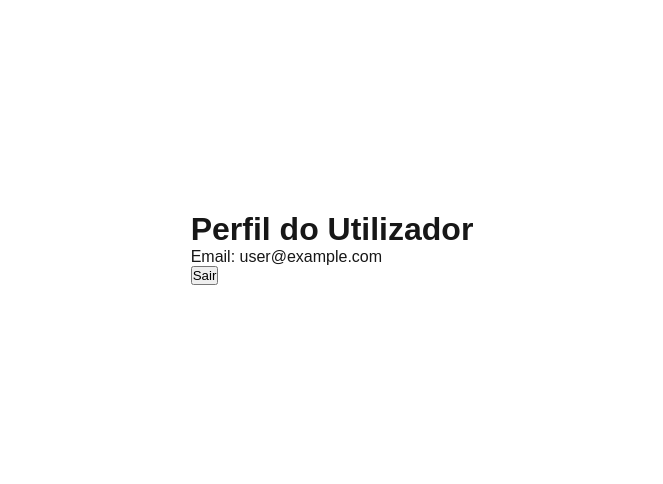
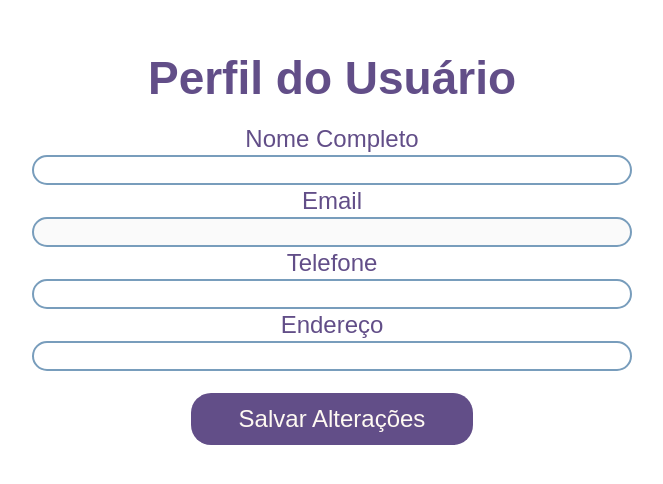
Before and after one commit to maisaolisilva/Adote, a Next.js app: page /profile in a window 1280 px wide. Shown: the part 152-636 px from the top of the page, without its empty margins (308-971 px from the left). Built offline with nearby package versions, Linux system fonts and the light colour scheme; no server answers; the database is empty; sample sign-in values are in the browser's storage.

Commit message:
implementação da página /profile e a sua rota api

```diff
--- a/src/app/api/auth/register/route.ts
+++ b/src/app/api/auth/register/route.ts
@@ -3,7 +3,7 @@ import User from '@/models/User'; // Importa o modelo de utilizador
 import clientPromise from '@/lib/mongodb'; // Importa a conexão MongoDB
 import bcrypt from 'bcryptjs';
 
-//requisição do tipo post
+//requisição do tipo post para cadastrar um novo usuário
 export async function POST(request: Request) {
   // Conecta ao MongoDB usando clientPromise
   const client = await clientPromise;
--- /dev/null
+++ b/src/app/api/users/[id]/route.ts
@@ -0,0 +1,37 @@
+import { NextResponse } from 'next/server';
+import User from '@/models/User';
+import { dbConnect } from '@/lib/mongodb';
+import mongoose from 'mongoose';
+
+//Busca os dados cadastrados
+export async function GET(request: Request, { params }: { params: { id: string } }) {
+  await dbConnect();
+  const { id } = params;
+
+  try {
+    const user = await User.findById(id).lean();
+    if (!user) {
+      return NextResponse.json({ message: 'Usuário não encontrado.' }, { status: 404 });
+    }
+    return NextResponse.json(user, { status: 200 });
+  } catch (error) {
+      return NextResponse.json({ message: 'Erro ao buscar usuário.' }, { status: 500 });
+  }
+}
+
+//Requisição para atualização dos dados cadastrados
+export async function PUT(request: Request, { params }: { params: { id: string } }) {
+  await dbConnect();
+  const { id } = params;
+  const userData = await request.json();
+
+  try {
+    const updatedUser = await User.findByIdAndUpdate(new mongoose.Types.ObjectId(id), userData, { new: true });
+    if (!updatedUser) {
+      return NextResponse.json({ message: 'Usuário não encontrado.' }, { status: 404 });
+    }
+    return NextResponse.json({ message: 'Perfil atualizado com sucesso!' }, { status: 200 });
+  } catch (error) {
+    return NextResponse.json({ message: 'Erro ao atualizar perfil.' }, { status: 500 });
+  }
+}
--- a/src/app/profile/page.tsx
+++ b/src/app/profile/page.tsx
@@ -1,23 +1,147 @@
 'use client';
+import { useState, useEffect } from 'react';
+import { useSession } from 'next-auth/react';
+import styled from 'styled-components';
+import { useRouter } from 'next/navigation';
+import Titulo from '@/components/Titulo';
 
-import { useSession, signOut } from 'next-auth/react';
+const ProfileContainer = styled.section`
+  display: flex;
+    flex-direction: column;
+    justify-content: center;
+    gap: 20px;
+    width: 100%;
+    max-width: 600px;
+    text-align: center;
+    input{
+        border: 2px solid #789DBC;
+        width: 100%;
+        height: 30px;
+        margin: 2px 0;
+        border-radius: 20px;
+        text-align: center;
+        font-size: 16px;
+    }
 
-export default function UserProfile() {
+    label{
+        font-size: 24px;
+        color: #624E88;
+    }
+
+    button{
+        background-color: #624E88;
+        border: none;
+        padding: 0.5em 2em;
+        border-radius: 20px;
+        font-size: 24px;
+        color: #FEF9F2;
+        margin-top: 20px;
+        &:hover{
+            cursor: pointer;
+            opacity: 0.8;
+        }
+    }
+`;
+
+export default function ProfilePage() {
   const { data: session, status } = useSession();
+  const router = useRouter();
+  const [userData, setUserData] = useState({
+    fullName: '',
+    email: '',
+    phone: '',
+    address: '',
+    password: '',
+  });
 
-  if (status === 'loading') {
-    return <p>Carregando...</p>;
-  }
+  // Redireciona se não autenticado
+  useEffect(() => {
+    if (status === 'unauthenticated') {
+      router.push('/auth/signin');
+    }
+  }, [status, router]);
 
-  if (status === 'unauthenticated') {
-    return <p>Não estás autenticado</p>;
-  }
+  // Busca dados do usuário ao autenticar
+  useEffect(() => {
+    async function fetchUserData() {
+      try {
+        const response = await fetch(`/api/users/${session?.user?.id.toString()}`);
+        if (response.ok) {
+          const data = await response.json();
+          setUserData(data);
+        } else {
+          console.error("Usuário não encontrado ou erro na resposta da API");
+        }
+      } catch (error) {
+        console.error("Erro ao buscar dados do usuário: ", error);
+      }
+    }
+    if (status === 'authenticated' && session?.user?.id) {
+      fetchUserData();
+    }
+  }, [status, session]);
+
+
+  if (status === 'loading') return <p>Carregando...</p>;
+
+  const handleInputChange = (e: React.ChangeEvent<HTMLInputElement>) => {
+    const { name, value } = e.target;
+    setUserData({ ...userData, [name]: value });
+  };
+
+  const handleSubmit = async (e: React.FormEvent) => {
+    e.preventDefault();
+    try {
+      const response = await fetch(`/api/users/${session?.user?.id}`, {
+        method: 'PUT',
+        headers: { 'Content-Type': 'application/json' },
+        body: JSON.stringify(userData),
+      });
+      if (response.ok) {
+        alert('Perfil atualizado com sucesso!');
+      } else {
+        alert('Erro ao atualizar perfil.');
+      }
+    } catch (error) {
+      console.error("Erro ao enviar dados: ", error)
+    }
+  };
 
   return (
-    <div>
-      <h1>Perfil do Utilizador</h1>
-      <p>Email: {session?.user?.email}</p>
-      <button onClick={() => signOut()}>Sair</button>
-    </div>
+    <ProfileContainer>
+      <Titulo>Perfil do Usuário</Titulo>
+      <form onSubmit={handleSubmit}>
+        <label>Nome Completo</label>
+        <input
+          type="text"
+          name="fullName"
+          value={userData.fullName}
+          onChange={handleInputChange}
+        />
+        <label>Email</label>
+        <input
+          type="email"
+          name="email"
+          value={userData.email}
+          onChange={handleInputChange}
+          disabled
+        />
+        <label>Telefone</label>
+        <input
+          type="text"
+          name="phone"
+          value={userData.phone}
+          onChange={handleInputChange}
+        />
+        <label>Endereço</label>
+        <input
+          type="text"
+          name="address"
+          value={userData.address}
+          onChange={handleInputChange}
+        />
+        <button type="submit">Salvar Alterações</button>
+      </form>
+    </ProfileContainer>
   );
 }
--- a/src/models/User.ts
+++ b/src/models/User.ts
@@ -6,6 +6,7 @@ import bcrypt from 'bcryptjs';
 // Interface para tipar o utilizador
 //O extends mongoose.Document garante acesso a propriedades e métodos padrão do Mongoose, como _id() e save()
 interface IUser extends mongoose.Document {
+  _id: mongoose.Types.ObjectId; //Pega o id que o mongodb gera automaticamente
   fullName: string;
   email: string;
   phone: string;
@@ -63,6 +64,13 @@ const userSchema = new Schema<IUser>({
   },
 });
 
+userSchema.virtual('id').get(function() {
+
+  return this._id.toHexString();
+});
+
+userSchema.set('toJSON', { virtuals: true});
+
 // Função para hash da senha antes de salvar o utilizador no banco de dados
 //pre é um middleware do mongoose
 userSchema.pre('save', async function (next) {
```
Also changed, not shown: next-auth.d.ts (added, +12 -0 lines), src/app/api/auth/[...nextauth]/route.ts (+19 -2 lines).
